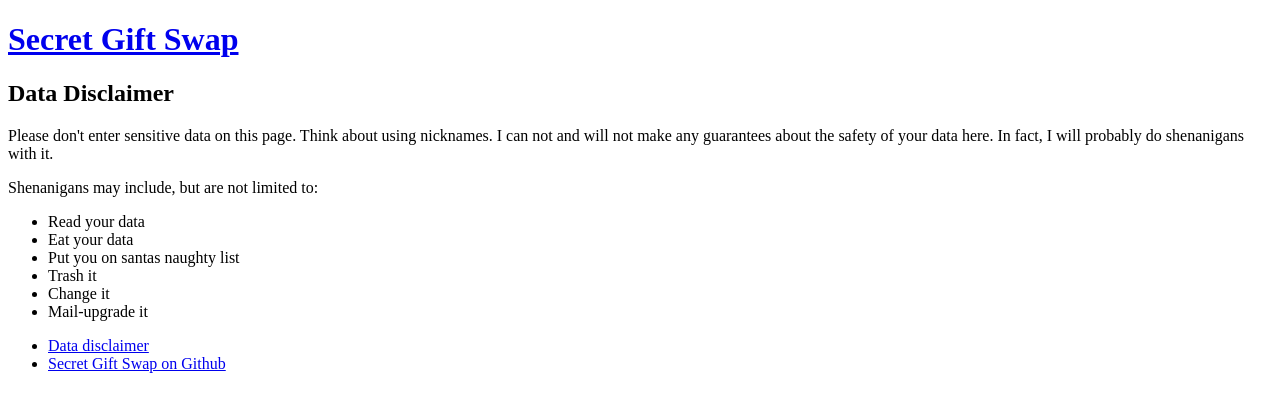
After one commit to dasnessie/Secret-Gift-Swap, a Flask app: page /data-disclaimer/ in a window 1280 px wide. The commit adds this page. Shown: the top 412 px of the page. Run offline with Flask 3, Linux system fonts and the light colour scheme.

Commit message:
feat: :egg: Add data disclaimer

```diff
--- a/app.py
+++ b/app.py
@@ -58,6 +58,11 @@ def route_to_exchange():
         return redirect(f"/{exchange_name}")
     # else create exchange
     return redirect(f"/{exchange_name}/create")
+
+
+@app.route("/data-disclaimer/", methods=["GET"])
+def data_disclaimer():
+    return render_template("data-disclaimer.html")
 
 
 @app.route("/<exchange_name>/create", methods=["GET"])
--- a/templates/base.html
+++ b/templates/base.html
@@ -19,6 +19,7 @@
         <footer>
             {% block adminFooter %}{% endblock %}
             <ul>
+                <li><a href="/data-disclaimer/">{{ _('Data disclaimer') }}</a></li>
                 <li><a href="https://github.com/dasnessie/secret-gift-swap/">{{ _('Secret Gift Swap on Github') }}</a></li>
             </ul>
         </footer>
--- /dev/null
+++ b/templates/data-disclaimer.html
@@ -0,0 +1,19 @@
+<!doctype html>
+{% extends "base.html" %}
+
+{% block content %}
+    <h2>{{ _('Data Disclaimer') }}</h2>
+    <p>{{ _("Please don't enter sensitive data on this page.") }}
+        {{ _("Think about using nicknames.") }}
+        {{ _("I can not and will not make any guarantees about the safety of your data here.") }}
+        {{ _("In fact, I will probably do shenanigans with it.") }}</p>
+    <p>{{ _("Shenanigans may include, but are not limited to:") }}</p>
+    <ul>
+        <li>{{ _("Read your data") }}</li>
+        <li>{{ _("Eat your data") }}</li>
+        <li>{{ _("Put you on santas naughty list") }}</li>
+        <li>{{ _("Trash it") }}</li>
+        <li>{{ _("Change it") }}</li>
+        <li>{{ _("Mail-upgrade it") }}</li>
+    </ul>
+{% endblock %}
```
